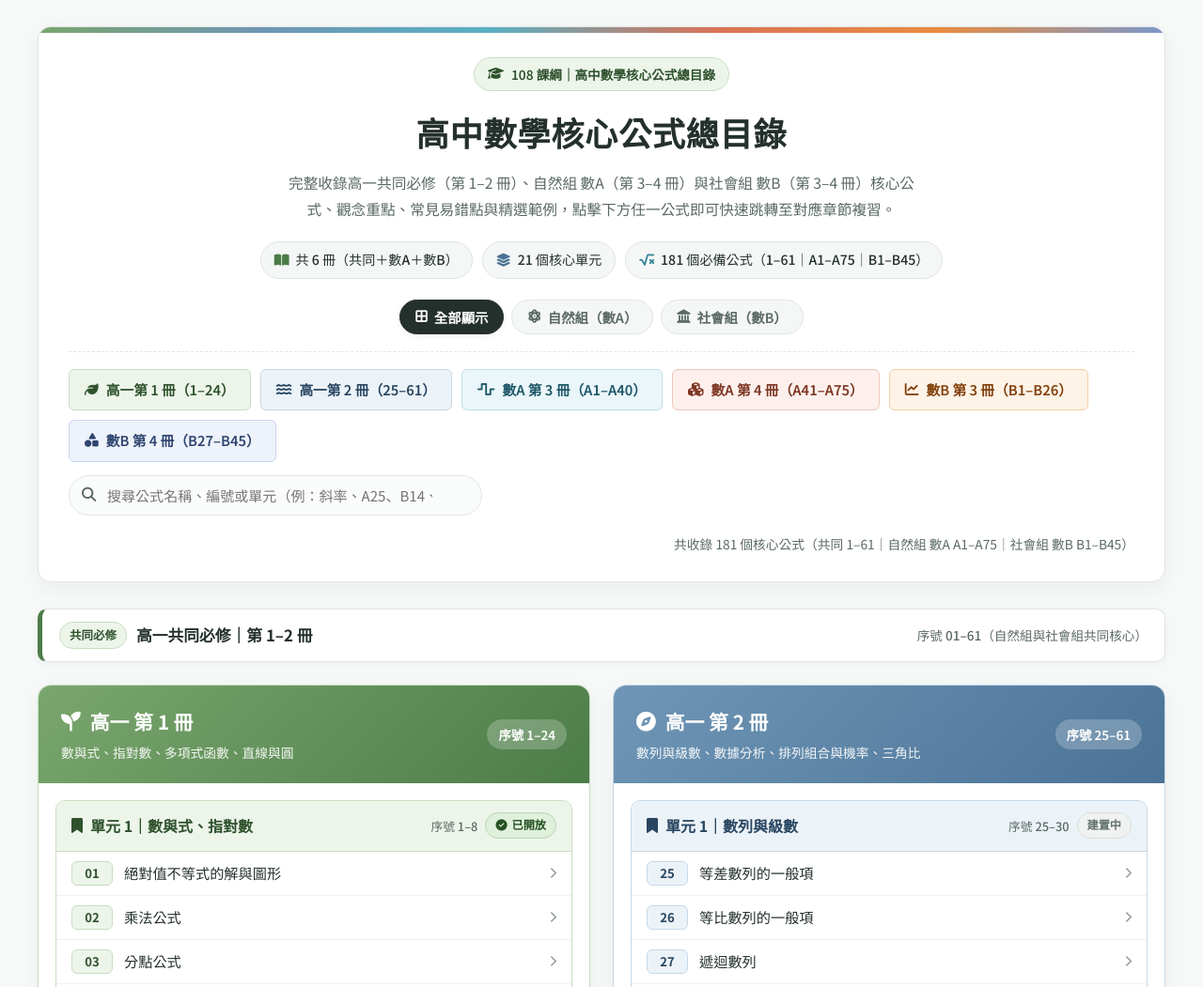
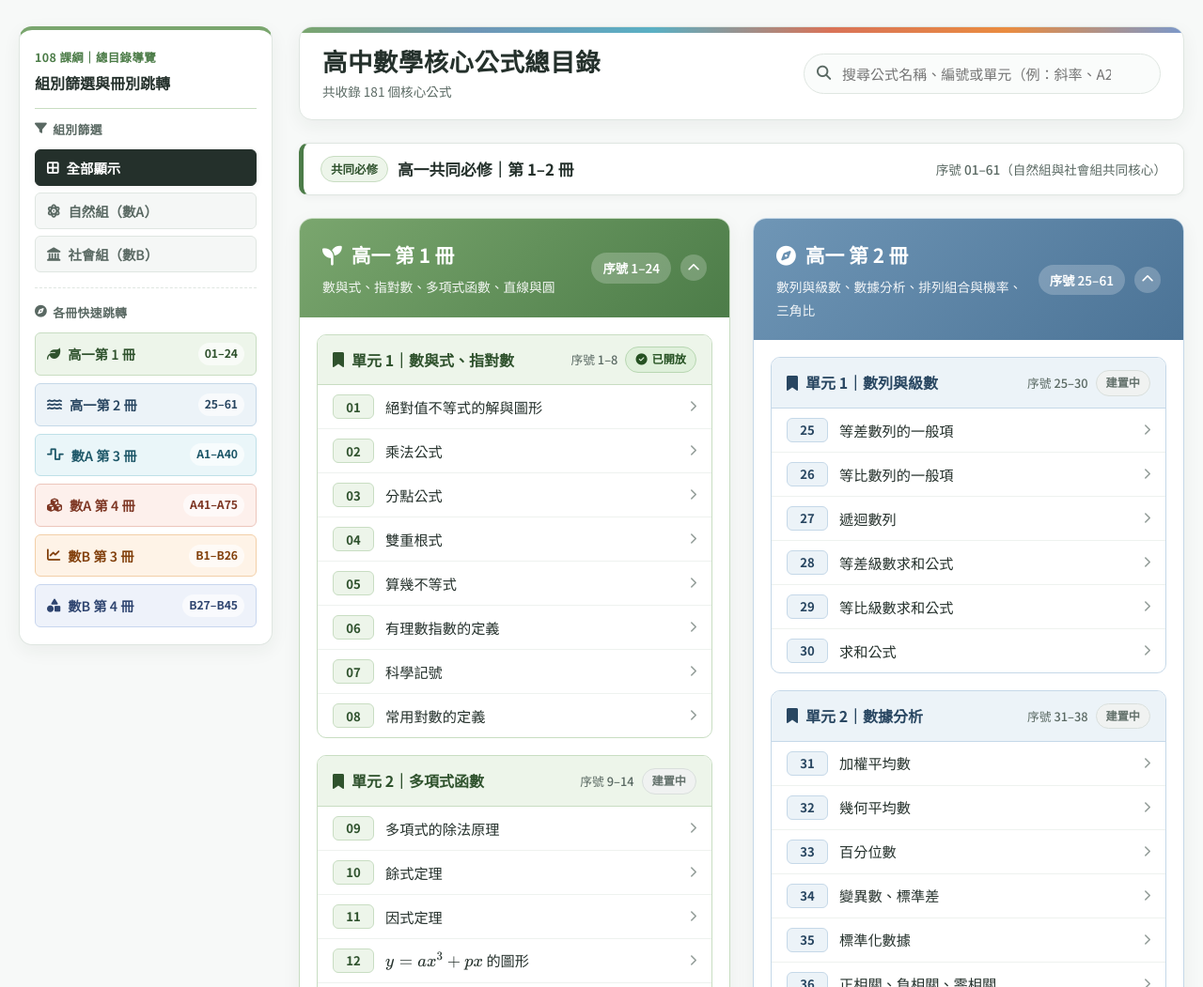
Before and after one commit to ZhaoHong04126/Math, a plain HTML site: page index.html in a window 1280 px wide. Shown: the top 1051 px of the page at 94% size. Drawn offline with nearby package versions, Linux system fonts and the light colour scheme.

Commit message:
更新首頁佈局，新增側邊導航與主內容區，改善使用者體驗

```diff
--- a/assets/script.js
+++ b/assets/script.js
@@ -19,8 +19,8 @@
       });
     }
 
-    // 2. Mobile TOC drawer & Sidebar scroll-spy
-    var sidebar = document.querySelector('.chapter-sidebar');
+    // 2. Mobile TOC / Home Sidebar drawer & Sidebar scroll-spy
+    var sidebar = document.querySelector('.chapter-sidebar, .home-sidebar');
     var mobileTocToggle = document.querySelector('.mobile-toc-toggle');
     var tocLinks = Array.prototype.slice.call(
       document.querySelectorAll('.toc-link[href^="#"]')
@@ -179,6 +179,38 @@
         });
       };
 
+      var setBookCollapsed = function (book, collapsed) {
+        if (!book) {
+          return;
+        }
+        book.classList.toggle('is-collapsed', collapsed);
+        var header = book.querySelector('.book-header');
+        if (header) {
+          header.setAttribute('aria-expanded', collapsed ? 'false' : 'true');
+        }
+      };
+
+      bookSections.forEach(function (book) {
+        var header = book.querySelector('.book-header');
+        if (!header) {
+          return;
+        }
+        var toggleBook = function () {
+          var isVisible =
+            !book.classList.contains('is-collapsed') ||
+            book.classList.contains('is-search-open');
+          book.classList.remove('is-search-open');
+          setBookCollapsed(book, isVisible);
+        };
+        header.addEventListener('click', toggleBook);
+        header.addEventListener('keydown', function (e) {
+          if (e.key === 'Enter' || e.key === ' ') {
+            e.preventDefault();
+            toggleBook();
+          }
+        });
+      });
+
       var filterFormulas = function () {
         var rawQuery = searchInput.value.trim();
         var query = rawQuery.toLowerCase();
@@ -218,7 +250,15 @@
         bookSections.forEach(function (book) {
           var hasVisibleGroup =
             book.querySelector('.chapter-group:not(.is-hidden)') !== null;
+          var searchOpen = query !== '' && hasVisibleGroup;
           book.classList.toggle('is-hidden', !hasVisibleGroup);
+          book.classList.toggle('is-search-open', searchOpen);
+          var header = book.querySelector('.book-header');
+          if (header) {
+            var expanded =
+              searchOpen || !book.classList.contains('is-collapsed');
+            header.setAttribute('aria-expanded', expanded ? 'true' : 'false');
+          }
         });
 
         trackDividers.forEach(function (divider) {
@@ -234,19 +274,13 @@
           if (query === '') {
             if (activeTrack === 'a') {
               searchStatus.textContent =
-                '目前顯示：自然組（共同 1–61 ＋ 數A A1–A75，共 ' +
-                visibleCount +
-                ' 個公式）';
+                '自然組（數A）｜共 ' + visibleCount + ' 個核心公式';
             } else if (activeTrack === 'b') {
               searchStatus.textContent =
-                '目前顯示：社會組（共同 1–61 ＋ 數B B1–B45，共 ' +
-                visibleCount +
-                ' 個公式）';
+                '社會組（數B）｜共 ' + visibleCount + ' 個核心公式';
             } else {
               searchStatus.textContent =
-                '共收錄 ' +
-                visibleCount +
-                ' 個核心公式（共同 1–61｜自然組 數A A1–A75｜社會組 數B B1–B45）';
+                '共收錄 ' + visibleCount + ' 個核心公式';
             }
           } else {
             searchStatus.textContent =
@@ -267,6 +301,22 @@
         });
       });
 
+      jumpButtons.forEach(function (btn) {
+        btn.addEventListener('click', function () {
+          var href = btn.getAttribute('href') || '';
+          if (href.charAt(0) === '#') {
+            var targetBook = document.getElementById(href.slice(1));
+            if (targetBook && targetBook.classList.contains('book-section')) {
+              setBookCollapsed(targetBook, false);
+            }
+          }
+          if (sidebar && mobileTocToggle && window.innerWidth <= 960) {
+            sidebar.classList.remove('is-open');
+            mobileTocToggle.setAttribute('aria-expanded', 'false');
+          }
+        });
+      });
+
       searchInput.addEventListener('input', filterFormulas);
 
       if (clearSearchBtn) {
--- a/assets/style.css
+++ b/assets/style.css
@@ -208,12 +208,53 @@ svg {
 }
 
 /* ==========================================================================
-   Homepage (index.html)
+   Homepage (index.html): Sticky <aside> + <main> Layout
    ========================================================================== */
-.home-wrapper {
-  max-width: 1240px;
+.home-layout {
+  max-width: 1380px;
   margin: 0 auto;
   padding: 28px 20px 64px;
+  display: grid;
+  grid-template-columns: 270px minmax(0, 1fr);
+  gap: 28px;
+  align-items: start;
+}
+
+.home-sidebar {
+  position: sticky;
+  top: 24px;
+  max-height: calc(100vh - 48px);
+  overflow-y: auto;
+  background: var(--bg-card);
+  border: 1px solid var(--border-subtle);
+  border-top: 4px solid var(--b1-soft);
+  border-radius: var(--radius-lg);
+  box-shadow: var(--shadow-card);
+  padding: 18px 16px;
+}
+
+.home-main {
+  min-width: 0;
+  display: flex;
+  flex-direction: column;
+  gap: 24px;
+}
+
+.sidebar-section + .sidebar-section {
+  margin-top: 16px;
+  padding-top: 14px;
+  border-top: 1px dashed var(--border-subtle);
+}
+
+.sidebar-section-title {
+  font-size: 0.8rem;
+  font-weight: 700;
+  color: var(--text-muted);
+  margin-bottom: 10px;
+  display: flex;
+  align-items: center;
+  gap: 6px;
+  letter-spacing: 0.03em;
 }
 
 .home-hero {
@@ -222,9 +263,14 @@ svg {
   border: 1px solid var(--border-subtle);
   border-radius: var(--radius-lg);
   box-shadow: var(--shadow-card);
-  padding: 32px 32px 28px;
-  margin-bottom: 28px;
+  padding: 18px 24px;
+  margin-bottom: 0;
   overflow: hidden;
+  display: flex;
+  flex-wrap: wrap;
+  align-items: center;
+  justify-content: space-between;
+  gap: 16px;
 }
 
 .home-hero::before {
@@ -245,93 +291,36 @@ svg {
   );
 }
 
-.home-hero-top {
+.home-hero-title {
   display: flex;
   flex-direction: column;
-  align-items: center;
-  text-align: center;
-}
-
-.course-badge {
-  display: inline-flex;
-  align-items: center;
-  gap: 8px;
-  padding: 5px 14px;
-  border-radius: 999px;
-  font-size: 0.85rem;
-  font-weight: 600;
-  color: var(--b1-dark);
-  background: var(--b1-tint);
-  border: 1px solid var(--b1-border);
-  margin-bottom: 12px;
+  gap: 2px;
 }
 
 .home-hero h1 {
-  margin: 0 0 8px;
-  font-size: clamp(1.65rem, 3vw, 2.2rem);
+  margin: 0;
+  font-size: clamp(1.35rem, 2.2vw, 1.65rem);
   font-weight: 700;
   letter-spacing: 0.02em;
   color: var(--text-main);
-}
-
-.home-subtitle {
-  margin: 0 0 20px;
-  max-width: 680px;
-  color: var(--text-muted);
-  font-size: 0.98rem;
-}
-
-.stat-chips {
-  display: flex;
-  flex-wrap: wrap;
-  justify-content: center;
-  gap: 10px;
-  margin-bottom: 22px;
-}
-
-.stat-chip {
-  display: inline-flex;
-  align-items: center;
+  line-height: 1.35;
+}
+
+.track-filter-bar {
+  display: flex;
+  flex-direction: column;
   gap: 7px;
-  padding: 6px 14px;
-  border-radius: 999px;
-  background: #f5f7f6;
-  border: 1px solid var(--border-subtle);
-  font-size: 0.88rem;
-  font-weight: 500;
-  color: var(--text-main);
-}
-
-.stat-chip i {
-  color: var(--b1-primary);
-}
-
-.stat-chip--blue i {
-  color: var(--b2-primary);
-}
-
-.stat-chip--teal i {
-  color: var(--b3-primary);
-}
-
-.stat-chip--coral i {
-  color: var(--b4-primary);
-}
-
-.track-filter-bar {
-  display: flex;
-  flex-wrap: wrap;
-  justify-content: center;
+  margin-bottom: 0;
+}
+
+.track-filter-btn {
+  width: 100%;
+  display: inline-flex;
+  align-items: center;
+  justify-content: flex-start;
   gap: 8px;
-  margin-bottom: 18px;
-}
-
-.track-filter-btn {
-  display: inline-flex;
-  align-items: center;
-  gap: 7px;
-  padding: 7px 16px;
-  border-radius: 999px;
+  padding: 8px 12px;
+  border-radius: var(--radius-sm);
   border: 1px solid var(--border-subtle);
   background: #f5f7f6;
   color: var(--text-muted);
@@ -362,31 +351,37 @@ svg {
   border-color: var(--b3b-primary);
 }
 
-.home-controls {
-  display: flex;
-  flex-wrap: wrap;
+.book-jump-nav {
+  display: flex;
+  flex-direction: column;
+  gap: 8px;
+}
+
+.jump-btn {
+  width: 100%;
+  display: inline-flex;
   align-items: center;
   justify-content: space-between;
-  gap: 14px;
-  padding-top: 18px;
-  border-top: 1px dashed var(--border-subtle);
-}
-
-.book-jump-nav {
-  display: flex;
-  flex-wrap: wrap;
-  gap: 10px;
-}
-
-.jump-btn {
-  display: inline-flex;
-  align-items: center;
   gap: 8px;
-  padding: 8px 16px;
+  padding: 9px 12px;
   border-radius: var(--radius-sm);
-  font-size: 0.92rem;
+  font-size: 0.89rem;
   font-weight: 600;
   transition: transform 0.15s ease, box-shadow 0.15s ease, background-color 0.15s ease;
+}
+
+.jump-btn-label {
+  display: inline-flex;
+  align-items: center;
+  gap: 8px;
+}
+
+.jump-range {
+  font-size: 0.76rem;
+  padding: 1px 7px;
+  border-radius: 999px;
+  background: rgba(255, 255, 255, 0.65);
+  font-weight: 700;
 }
 
 .jump-btn:hover {
@@ -458,8 +453,8 @@ svg {
   position: relative;
   display: flex;
   align-items: center;
-  flex: 1 1 300px;
-  max-width: 440px;
+  flex: 1 1 280px;
+  max-width: 380px;
 }
 
 .search-box-icon {
@@ -510,11 +505,9 @@ svg {
 }
 
 #search-status {
-  width: 100%;
-  margin: 4px 0 0;
-  font-size: 0.86rem;
+  margin: 0;
+  font-size: 0.85rem;
   color: var(--text-muted);
-  text-align: right;
 }
 
 /* Books 2-Column Grid & Track Dividers */
@@ -596,6 +589,7 @@ svg {
 }
 
 .book-section {
+  scroll-margin-top: 24px;
   background: var(--bg-card);
   border-radius: var(--radius-lg);
   box-shadow: var(--shadow-card);
@@ -634,6 +628,18 @@ svg {
   align-items: center;
   justify-content: space-between;
   gap: 12px;
+  cursor: pointer;
+  user-select: none;
+  transition: filter 0.15s ease;
+}
+
+.book-header:hover {
+  filter: brightness(1.04);
+}
+
+.book-header:focus-visible {
+  outline: 3px solid rgba(255, 255, 255, 0.85);
+  outline-offset: -4px;
 }
 
 .book-b1 .book-header {
@@ -678,6 +684,13 @@ svg {
 .book-header-meta {
   font-size: 0.86rem;
   opacity: 0.93;
+}
+
+.book-header-right {
+  display: inline-flex;
+  align-items: center;
+  gap: 10px;
+  flex-shrink: 0;
 }
 
 .book-range-pill {
@@ -687,6 +700,30 @@ svg {
   font-size: 0.84rem;
   font-weight: 600;
   white-space: nowrap;
+}
+
+.book-toggle-icon {
+  width: 28px;
+  height: 28px;
+  border-radius: 50%;
+  background: rgba(255, 255, 255, 0.22);
+  display: inline-flex;
+  align-items: center;
+  justify-content: center;
+  font-size: 0.82rem;
+  transition: transform 0.22s ease, background-color 0.15s ease;
+}
+
+.book-header:hover .book-toggle-icon {
+  background: rgba(255, 255, 255, 0.34);
+}
+
+.book-section.is-collapsed .book-toggle-icon {
+  transform: rotate(180deg);
+}
+
+.book-section.is-collapsed:not(.is-search-open) .book-body {
+  display: none;
 }
 
 .book-body {
@@ -1696,19 +1733,21 @@ details.solution-details[open] .solution-toggle-icon {
 /* ==========================================================================
    Responsive Breakpoints
    ========================================================================== */
-@media (max-width: 1023px) {
+@media (max-width: 1120px) {
   .books-grid {
     grid-template-columns: 1fr;
   }
 }
 
 @media (max-width: 960px) {
+  .home-layout,
   .chapter-layout {
     grid-template-columns: 1fr;
     gap: 18px;
     padding-top: 16px;
   }
 
+  .home-sidebar,
   .chapter-sidebar {
     position: static;
     max-height: none;
@@ -1728,18 +1767,27 @@ details.solution-details[open] .solution-toggle-icon {
     margin-top: 12px;
   }
 
+  .home-sidebar.is-open .toc-nav,
   .chapter-sidebar.is-open .toc-nav {
     display: block;
   }
+
+  .home-sidebar.is-open .mobile-toc-toggle i.toggle-caret {
+    transform: rotate(180deg);
+  }
 }
 
 @media (max-width: 720px) {
-  .home-wrapper {
+  .home-layout {
     padding: 16px 14px 48px;
   }
 
   .home-hero {
-    padding: 24px 18px 20px;
+    padding: 16px 18px;
+  }
+
+  .search-box {
+    max-width: 100%;
   }
 
   .notes-grid {
@@ -1796,6 +1844,7 @@ details.solution-details[open] .solution-toggle-icon {
   }
 
   .top-toolbar,
+  .home-sidebar,
   .chapter-sidebar,
   .mobile-toc-toggle,
   #back-to-top,
@@ -1803,12 +1852,13 @@ details.solution-details[open] .solution-toggle-icon {
   .track-filter-bar,
   .search-box,
   .book-jump-nav,
+  .book-toggle-icon,
   .solution-toggle-icon,
   .no-print {
     display: none !important;
   }
 
-  .home-wrapper,
+  .home-layout,
   .chapter-layout {
     display: block !important;
     max-width: 100% !important;
--- a/index.html
+++ b/index.html
@@ -24,34 +24,30 @@
   <script defer src="assets/script.js"></script>
 </head>
 <body data-theme="home">
-  <div class="home-wrapper">
-    <!-- Hero Header -->
-    <header class="home-hero">
-      <div class="home-hero-top">
-        <span class="course-badge">
-          <i class="fa-solid fa-graduation-cap"></i>
-          108 課綱｜高中數學核心公式總目錄
-        </span>
-        <h1>高中數學核心公式總目錄</h1>
-        <p class="home-subtitle">
-          完整收錄高一共同必修（第 1–2 冊）、自然組 數A（第 3–4 冊）與社會組 數B（第 3–4 冊）核心公式、觀念重點、常見易錯點與精選範例，點擊下方任一公式即可快速跳轉至對應章節複習。
-        </p>
-
-        <div class="stat-chips">
-          <span class="stat-chip">
-            <i class="fa-solid fa-book-open"></i>
-            共 6 冊（共同＋數A＋數B）
-          </span>
-          <span class="stat-chip stat-chip--blue">
-            <i class="fa-solid fa-layer-group"></i>
-            21 個核心單元
-          </span>
-          <span class="stat-chip stat-chip--teal">
-            <i class="fa-solid fa-square-root-variable"></i>
-            181 個必備公式（1–61｜A1–A75｜B1–B45）
-          </span>
-        </div>
-
+  <div class="home-layout">
+    <!-- Left Sticky Sidebar / Mobile Collapsible Navigation -->
+    <aside class="home-sidebar" aria-label="總目錄側邊導覽">
+      <div class="sidebar-header">
+        <div class="sidebar-book-label">108 課綱｜總目錄導覽</div>
+        <h2 class="sidebar-unit-title">組別篩選與冊別跳轉</h2>
+      </div>
+
+      <button
+        type="button"
+        class="mobile-toc-toggle"
+        aria-expanded="false"
+        aria-controls="home-sidebar-nav"
+      >
+        <span><i class="fa-solid fa-sliders"></i> 組別篩選與各冊快速跳轉</span>
+        <i class="fa-solid fa-chevron-down toggle-caret" aria-hidden="true"></i>
+      </button>
+
+      <div id="home-sidebar-nav" class="toc-nav home-sidebar-nav">
+        <div class="sidebar-section">
+          <div class="sidebar-section-title">
+            <i class="fa-solid fa-filter"></i>
+            組別篩選
+          </div>
           <div class="track-filter-bar" role="group" aria-label="篩選組別目錄">
             <button type="button" class="track-filter-btn is-active" data-track="all" aria-pressed="true">
               <i class="fa-solid fa-border-all"></i>
@@ -68,33 +64,49 @@
           </div>
         </div>
 
-      <div class="home-controls">
+        <div class="sidebar-section">
+          <div class="sidebar-section-title">
+            <i class="fa-solid fa-compass"></i>
+            各冊快速跳轉
+          </div>
           <nav class="book-jump-nav" aria-label="快速切換冊別">
             <a class="jump-btn jump-btn--b1" href="#book-1" data-track="common">
-            <i class="fa-solid fa-leaf"></i>
-            高一第 1 冊（1–24）
+              <span class="jump-btn-label"><i class="fa-solid fa-leaf"></i> 高一第 1 冊</span>
+              <span class="jump-range">01–24</span>
             </a>
             <a class="jump-btn jump-btn--b2" href="#book-2" data-track="common">
-            <i class="fa-solid fa-water"></i>
-            高一第 2 冊（25–61）
+              <span class="jump-btn-label"><i class="fa-solid fa-water"></i> 高一第 2 冊</span>
+              <span class="jump-range">25–61</span>
             </a>
             <a class="jump-btn jump-btn--b3" href="#book-3a" data-track="a">
-            <i class="fa-solid fa-wave-square"></i>
-            數A 第 3 冊（A1–A40）
+              <span class="jump-btn-label"><i class="fa-solid fa-wave-square"></i> 數A 第 3 冊</span>
+              <span class="jump-range">A1–A40</span>
             </a>
             <a class="jump-btn jump-btn--b4" href="#book-4a" data-track="a">
-            <i class="fa-solid fa-cubes"></i>
-            數A 第 4 冊（A41–A75）
+              <span class="jump-btn-label"><i class="fa-solid fa-cubes"></i> 數A 第 4 冊</span>
+              <span class="jump-range">A41–A75</span>
             </a>
             <a class="jump-btn jump-btn--b3b" href="#book-3b" data-track="b">
-            <i class="fa-solid fa-chart-line"></i>
-            數B 第 3 冊（B1–B26）
+              <span class="jump-btn-label"><i class="fa-solid fa-chart-line"></i> 數B 第 3 冊</span>
+              <span class="jump-range">B1–B26</span>
             </a>
             <a class="jump-btn jump-btn--b4b" href="#book-4b" data-track="b">
-            <i class="fa-solid fa-shapes"></i>
-            數B 第 4 冊（B27–B45）
+              <span class="jump-btn-label"><i class="fa-solid fa-shapes"></i> 數B 第 4 冊</span>
+              <span class="jump-range">B27–B45</span>
             </a>
           </nav>
+        </div>
+      </div>
+    </aside>
+
+    <!-- Main Content Area -->
+    <main class="home-main">
+      <!-- Hero Header -->
+      <header class="home-hero">
+        <div class="home-hero-title">
+          <h1>高中數學核心公式總目錄</h1>
+          <p id="search-status">共收錄 181 個核心公式</p>
+        </div>
 
         <div class="search-box">
           <i class="fa-solid fa-magnifying-glass search-box-icon" aria-hidden="true"></i>
@@ -102,20 +114,17 @@
           <input
             type="search"
             id="formula-search"
-            placeholder="搜尋公式名稱、編號或單元（例：斜率、A25、B14、圓錐曲線）"
+            placeholder="搜尋公式名稱、編號或單元（例：斜率、A25、B14）"
             autocomplete="off"
           >
           <button type="button" id="clear-search" class="is-hidden" aria-label="清除搜尋">
             <i class="fa-solid fa-xmark"></i>
           </button>
         </div>
-
-        <p id="search-status">共收錄 181 個核心公式（共同 1–61｜自然組 數A A1–A75｜社會組 數B B1–B45）</p>
-      </div>
       </header>
 
-    <!-- Main 2-Column Book Grid -->
-    <main class="books-grid">
+      <!-- 2-Column Book Grid -->
+      <div class="books-grid">
       <div class="track-divider track-divider--common" data-track="common">
         <span class="track-divider-title">
           <span class="track-pill">共同必修</span>
@@ -126,7 +135,7 @@
 
       <!-- ==================== 高一 第 1 冊 ==================== -->
       <section id="book-1" class="book-section book-b1" data-track="common" aria-labelledby="book-1-title">
-        <div class="book-header">
+        <div class="book-header" role="button" tabindex="0" aria-expanded="true" title="點擊展開或收起本冊公式">
           <div class="book-header-title">
             <h2 id="book-1-title">
               <i class="fa-solid fa-seedling"></i>
@@ -134,7 +143,12 @@
             </h2>
             <span class="book-header-meta">數與式、指對數、多項式函數、直線與圓</span>
           </div>
+          <div class="book-header-right">
             <span class="book-range-pill">序號 1–24</span>
+            <span class="book-toggle-icon" aria-hidden="true">
+              <i class="fa-solid fa-chevron-up"></i>
+            </span>
+          </div>
         </div>
 
         <div class="book-body">
@@ -316,7 +330,7 @@
 
       <!-- ==================== 高一 第 2 冊 ==================== -->
       <section id="book-2" class="book-section book-b2" data-track="common" aria-labelledby="book-2-title">
-        <div class="book-header">
+        <div class="book-header" role="button" tabindex="0" aria-expanded="true" title="點擊展開或收起本冊公式">
           <div class="book-header-title">
             <h2 id="book-2-title">
               <i class="fa-solid fa-compass"></i>
@@ -324,7 +338,12 @@
             </h2>
             <span class="book-header-meta">數列與級數、數據分析、排列組合與機率、三角比</span>
           </div>
+          <div class="book-header-right">
             <span class="book-range-pill">序號 25–61</span>
+            <span class="book-toggle-icon" aria-hidden="true">
+              <i class="fa-solid fa-chevron-up"></i>
+            </span>
+          </div>
         </div>
 
         <div class="book-body">
@@ -594,7 +613,7 @@
 
       <!-- ==================== 數A 第 3 冊 ==================== -->
       <section id="book-3a" class="book-section book-b3" data-track="a" aria-labelledby="book-3a-title">
-        <div class="book-header">
+        <div class="book-header" role="button" tabindex="0" aria-expanded="true" title="點擊展開或收起本冊公式">
           <div class="book-header-title">
             <h2 id="book-3a-title">
               <i class="fa-solid fa-wave-square"></i>
@@ -602,7 +621,12 @@
             </h2>
             <span class="book-header-meta">三角函數、指數與對數函數、平面向量</span>
           </div>
+          <div class="book-header-right">
             <span class="book-range-pill">序號 A1–A40</span>
+            <span class="book-toggle-icon" aria-hidden="true">
+              <i class="fa-solid fa-chevron-up"></i>
+            </span>
+          </div>
         </div>
 
         <div class="book-body">
@@ -861,7 +885,7 @@
 
       <!-- ==================== 數A 第 4 冊 ==================== -->
       <section id="book-4a" class="book-section book-b4" data-track="a" aria-labelledby="book-4a-title">
-        <div class="book-header">
+        <div class="book-header" role="button" tabindex="0" aria-expanded="true" title="點擊展開或收起本冊公式">
           <div class="book-header-title">
             <h2 id="book-4a-title">
               <i class="fa-solid fa-cubes"></i>
@@ -869,7 +893,12 @@
             </h2>
             <span class="book-header-meta">空間向量、空間中的平面與直線、矩陣、條件機率與獨立事件</span>
           </div>
+          <div class="book-header-right">
             <span class="book-range-pill">序號 A41–A75</span>
+            <span class="book-toggle-icon" aria-hidden="true">
+              <i class="fa-solid fa-chevron-up"></i>
+            </span>
+          </div>
         </div>
 
         <div class="book-body">
@@ -1129,7 +1158,7 @@
 
       <!-- ==================== 數B 第 3 冊 ==================== -->
       <section id="book-3b" class="book-section book-b3b" data-track="b" aria-labelledby="book-3b-title">
-        <div class="book-header">
+        <div class="book-header" role="button" tabindex="0" aria-expanded="true" title="點擊展開或收起本冊公式">
           <div class="book-header-title">
             <h2 id="book-3b-title">
               <i class="fa-solid fa-chart-line"></i>
@@ -1137,7 +1166,12 @@
             </h2>
             <span class="book-header-meta">三角函數、指數與對數函數、平面向量</span>
           </div>
+          <div class="book-header-right">
             <span class="book-range-pill">序號 B1–B26</span>
+            <span class="book-toggle-icon" aria-hidden="true">
+              <i class="fa-solid fa-chevron-up"></i>
+            </span>
+          </div>
         </div>
 
         <div class="book-body">
@@ -1326,7 +1360,7 @@
 
       <!-- ==================== 數B 第 4 冊 ==================== -->
       <section id="book-4b" class="book-section book-b4b" data-track="b" aria-labelledby="book-4b-title">
-        <div class="book-header">
+        <div class="book-header" role="button" tabindex="0" aria-expanded="true" title="點擊展開或收起本冊公式">
           <div class="book-header-title">
             <h2 id="book-4b-title">
               <i class="fa-solid fa-shapes"></i>
@@ -1334,7 +1368,12 @@
             </h2>
             <span class="book-header-meta">空間概念、圓錐曲線、條件機率與獨立事件、矩陣</span>
           </div>
+          <div class="book-header-right">
             <span class="book-range-pill">序號 B27–B45</span>
+            <span class="book-toggle-icon" aria-hidden="true">
+              <i class="fa-solid fa-chevron-up"></i>
+            </span>
+          </div>
         </div>
 
         <div class="book-body">
@@ -1502,12 +1541,13 @@
           </div>
         </div>
       </section>
-    </main>
+      </div>
 
       <div id="empty-search-state" class="empty-search-state is-hidden">
         <i class="fa-regular fa-face-meh"></i>
         <p>找不到符合關鍵字的公式，請嘗試其他關鍵字或清除搜尋條件。</p>
       </div>
+    </main>
   </div>
 
   <footer class="site-footer">
```
Lines whose indentation alone changed are shown as unchanged.
